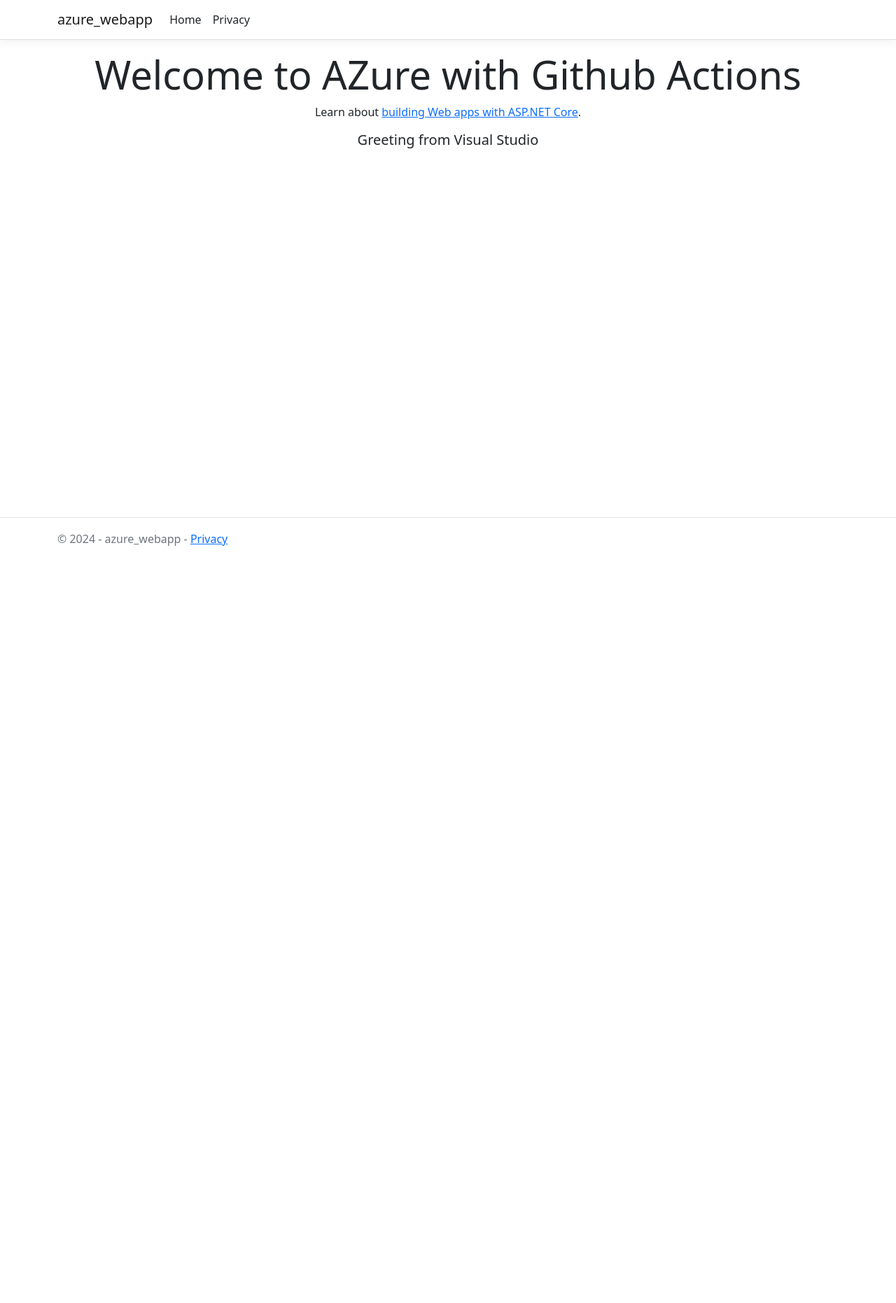
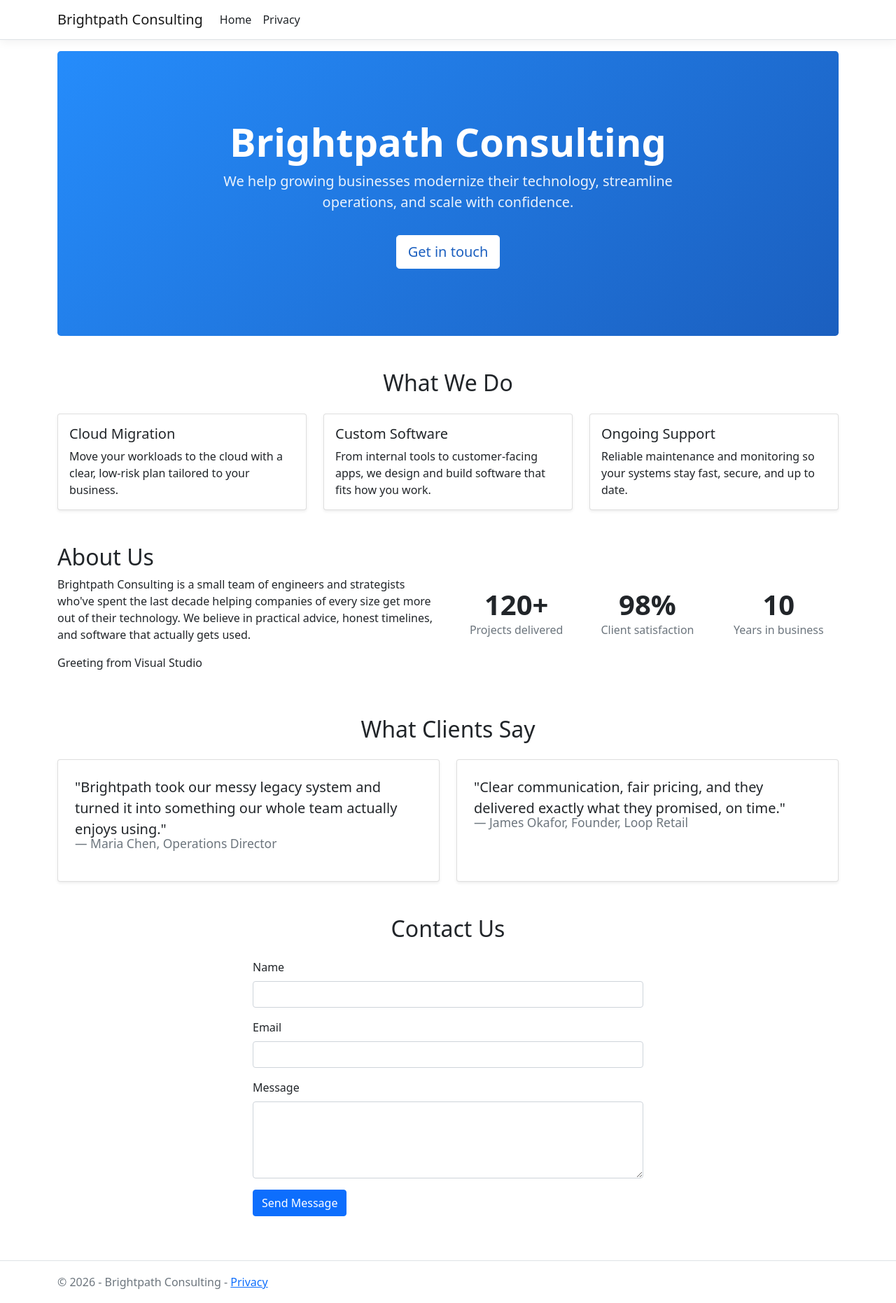
Before and after one commit to sameera999/azure-webapp, an ASP.NET Core app: page / in a window 1280 px wide. Shown: the whole page at 70% size. Before the commit the page ends 780 px from the top, so only its background shows below. Run offline with ASP.NET Core 8, Linux system fonts and the light colour scheme; style sheets or scripts are compiled from the project's sources.

Commit message:
Build sample business landing page (sample one)
Replace the default scaffold home page with a full Brightpath
Consulting landing page: hero, services, about, testimonials, and a
working contact form with server-side validation. Update layout
branding and add hero styling to match.

```diff
--- a/Pages/Index.cshtml
+++ b/Pages/Index.cshtml
@@ -1,12 +1,143 @@
 @page
 @model IndexModel
 @{
-    ViewData["Title"] = "Home page";
-
+    ViewData["Title"] = "Home";
 }
 
-<div class="text-center">
-    <h1 class="display-4">Welcome to AZure with Github Actions</h1>
-    <p>Learn about <a href="https://learn.microsoft.com/aspnet/core">building Web apps with ASP.NET Core</a>.</p>
-    <h5>@ViewData["Greetings"]</h5>
-</div>
+<section class="hero text-center rounded-3 mb-5 py-5">
+    <div class="py-5">
+        <h1 class="display-4 fw-bold">Brightpath Consulting</h1>
+        <p class="lead col-lg-8 mx-auto">
+            We help growing businesses modernize their technology, streamline operations,
+            and scale with confidence.
+        </p>
+        <a class="btn btn-primary btn-lg mt-3" href="#contact" role="button">Get in touch</a>
+    </div>
+</section>
+
+<section class="mb-5">
+    <h2 class="text-center mb-4">What We Do</h2>
+    <div class="row g-4">
+        <div class="col-md-4">
+            <div class="card h-100 shadow-sm">
+                <div class="card-body">
+                    <h5 class="card-title">Cloud Migration</h5>
+                    <p class="card-text">
+                        Move your workloads to the cloud with a clear, low-risk plan
+                        tailored to your business.
+                    </p>
+                </div>
+            </div>
+        </div>
+        <div class="col-md-4">
+            <div class="card h-100 shadow-sm">
+                <div class="card-body">
+                    <h5 class="card-title">Custom Software</h5>
+                    <p class="card-text">
+                        From internal tools to customer-facing apps, we design and build
+                        software that fits how you work.
+                    </p>
+                </div>
+            </div>
+        </div>
+        <div class="col-md-4">
+            <div class="card h-100 shadow-sm">
+                <div class="card-body">
+                    <h5 class="card-title">Ongoing Support</h5>
+                    <p class="card-text">
+                        Reliable maintenance and monitoring so your systems stay fast,
+                        secure, and up to date.
+                    </p>
+                </div>
+            </div>
+        </div>
+    </div>
+</section>
+
+<section class="mb-5 row align-items-center">
+    <div class="col-md-6">
+        <h2>About Us</h2>
+        <p>
+            Brightpath Consulting is a small team of engineers and strategists who've
+            spent the last decade helping companies of every size get more out of their
+            technology. We believe in practical advice, honest timelines, and software
+            that actually gets used.
+        </p>
+        <p class="fw-semibold">@ViewData["Greetings"]</p>
+    </div>
+    <div class="col-md-6">
+        <div class="row text-center g-3">
+            <div class="col-4">
+                <div class="display-6 fw-bold">120+</div>
+                <div class="text-muted">Projects delivered</div>
+            </div>
+            <div class="col-4">
+                <div class="display-6 fw-bold">98%</div>
+                <div class="text-muted">Client satisfaction</div>
+            </div>
+            <div class="col-4">
+                <div class="display-6 fw-bold">10</div>
+                <div class="text-muted">Years in business</div>
+            </div>
+        </div>
+    </div>
+</section>
+
+<section class="mb-5">
+    <h2 class="text-center mb-4">What Clients Say</h2>
+    <div class="row g-4">
+        <div class="col-md-6">
+            <blockquote class="blockquote card p-4 h-100 shadow-sm">
+                <p class="mb-2">
+                    "Brightpath took our messy legacy system and turned it into
+                    something our whole team actually enjoys using."
+                </p>
+                <footer class="blockquote-footer">Maria Chen, Operations Director</footer>
+            </blockquote>
+        </div>
+        <div class="col-md-6">
+            <blockquote class="blockquote card p-4 h-100 shadow-sm">
+                <p class="mb-2">
+                    "Clear communication, fair pricing, and they delivered exactly what
+                    they promised, on time."
+                </p>
+                <footer class="blockquote-footer">James Okafor, Founder, Loop Retail</footer>
+            </blockquote>
+        </div>
+    </div>
+</section>
+
+<section id="contact" class="mb-5">
+    <h2 class="text-center mb-4">Contact Us</h2>
+    <div class="col-md-6 mx-auto">
+        <form method="post">
+            <div class="mb-3">
+                <label asp-for="Contact.Name" class="form-label"></label>
+                <input asp-for="Contact.Name" class="form-control" />
+                <span asp-validation-for="Contact.Name" class="text-danger"></span>
+            </div>
+            <div class="mb-3">
+                <label asp-for="Contact.Email" class="form-label"></label>
+                <input asp-for="Contact.Email" class="form-control" />
+                <span asp-validation-for="Contact.Email" class="text-danger"></span>
+            </div>
+            <div class="mb-3">
+                <label asp-for="Contact.Message" class="form-label"></label>
+                <textarea asp-for="Contact.Message" class="form-control" rows="4"></textarea>
+                <span asp-validation-for="Contact.Message" class="text-danger"></span>
+            </div>
+            <button type="submit" class="btn btn-primary">Send Message</button>
+        </form>
+
+        @if (Model.SubmittedSuccessfully)
+        {
+            <div class="alert alert-success mt-3" role="alert">
+                Thanks for reaching out! We'll get back to you soon.
+            </div>
+        }
+    </div>
+</section>
+
+@section Scripts {
+    <partial name="_ValidationScriptsPartial" />
+}
--- a/Pages/Index.cshtml.cs
+++ b/Pages/Index.cshtml.cs
@@ -1,3 +1,4 @@
+using System.ComponentModel.DataAnnotations;
 using Microsoft.AspNetCore.Mvc;
 using Microsoft.AspNetCore.Mvc.RazorPages;
 
@@ -14,8 +15,45 @@ public class IndexModel : PageModel
         this._configuration = configuration;
     }
 
+    [BindProperty]
+    public ContactForm Contact { get; set; } = new();
+
+    public bool SubmittedSuccessfully { get; set; }
+
     public void OnGet()
     {
         ViewData["Greetings"] = _configuration["Greetings"];
     }
+
+    public IActionResult OnPost()
+    {
+        ViewData["Greetings"] = _configuration["Greetings"];
+
+        if (!ModelState.IsValid)
+        {
+            return Page();
+        }
+
+        _logger.LogInformation("Contact form submitted by {Name} ({Email})", Contact.Name, Contact.Email);
+        SubmittedSuccessfully = true;
+        Contact = new ContactForm();
+
+        return Page();
+    }
+
+    public class ContactForm
+    {
+        [Required]
+        [Display(Name = "Name")]
+        public string Name { get; set; } = string.Empty;
+
+        [Required]
+        [EmailAddress]
+        [Display(Name = "Email")]
+        public string Email { get; set; } = string.Empty;
+
+        [Required]
+        [Display(Name = "Message")]
+        public string Message { get; set; } = string.Empty;
+    }
 }
--- a/Pages/Shared/_Layout.cshtml
+++ b/Pages/Shared/_Layout.cshtml
@@ -3,7 +3,7 @@
 <head>
     <meta charset="utf-8" />
     <meta name="viewport" content="width=device-width, initial-scale=1.0" />
-    <title>@ViewData["Title"] - azure_webapp</title>
+    <title>@ViewData["Title"] - Brightpath Consulting</title>
     <link rel="stylesheet" href="~/lib/bootstrap/dist/css/bootstrap.min.css" />
     <link rel="stylesheet" href="~/css/site.css" asp-append-version="true" />
     <link rel="stylesheet" href="~/azure_webapp.styles.css" asp-append-version="true" />
@@ -12,7 +12,7 @@
     <header>
         <nav class="navbar navbar-expand-sm navbar-toggleable-sm navbar-light bg-white border-bottom box-shadow mb-3">
             <div class="container">
-                <a class="navbar-brand" asp-area="" asp-page="/Index">azure_webapp</a>
+                <a class="navbar-brand" asp-area="" asp-page="/Index">Brightpath Consulting</a>
                 <button class="navbar-toggler" type="button" data-bs-toggle="collapse" data-bs-target=".navbar-collapse" aria-controls="navbarSupportedContent"
                         aria-expanded="false" aria-label="Toggle navigation">
                     <span class="navbar-toggler-icon"></span>
@@ -38,7 +38,7 @@
 
     <footer class="border-top footer text-muted">
         <div class="container">
-            &copy; 2024 - azure_webapp - <a asp-area="" asp-page="/Privacy">Privacy</a>
+            &copy; 2026 - Brightpath Consulting - <a asp-area="" asp-page="/Privacy">Privacy</a>
         </div>
     </footer>
 
--- a/wwwroot/css/site.css
+++ b/wwwroot/css/site.css
@@ -20,3 +20,24 @@ html {
 body {
   margin-bottom: 60px;
 }
+
+.hero {
+  background: linear-gradient(135deg, #258cfb 0%, #1b5fbf 100%);
+  color: #fff;
+}
+
+.hero .lead {
+  color: rgba(255, 255, 255, 0.9);
+}
+
+.hero .btn-primary {
+  background-color: #fff;
+  border-color: #fff;
+  color: #1b5fbf;
+}
+
+.hero .btn-primary:hover {
+  background-color: #f0f4ff;
+  border-color: #f0f4ff;
+  color: #1b5fbf;
+}
```
